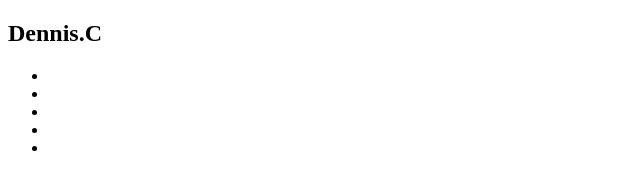
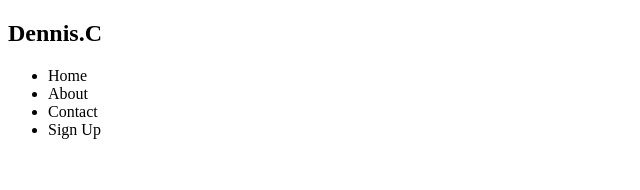
Before and after one commit to LeCodeAlchemist/practice-repo, a plain HTML site: page index.html in a window 1280 px wide. Shown: the whole page, without its empty margins (0-640 px from the left). Drawn offline with Linux system fonts and the light colour scheme.

Commit message:
Added some links in the nav

```diff
--- a/index.html
+++ b/index.html
@@ -11,11 +11,10 @@
         Dennis.C
       </h1>
       <ul>
-        <li></li>
-        <li></li>
-        <li></li>
-        <li></li>
-        <li></li>
+        <li>Home</li>
+        <li>About</li>
+        <li>Contact</li>
+        <li>Sign Up</li>
       </ul>
     </nav>
   </body>
```
